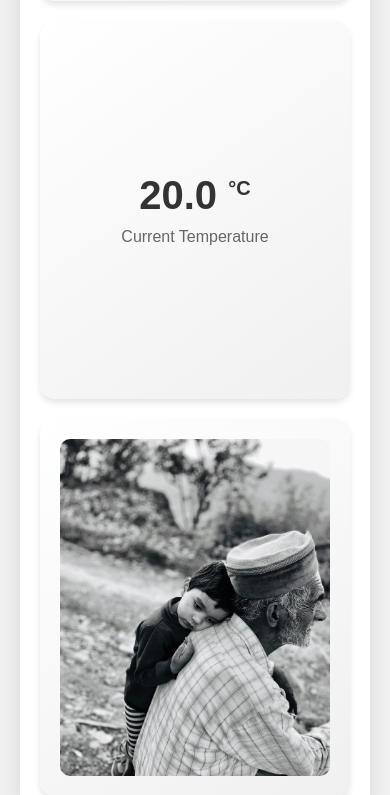
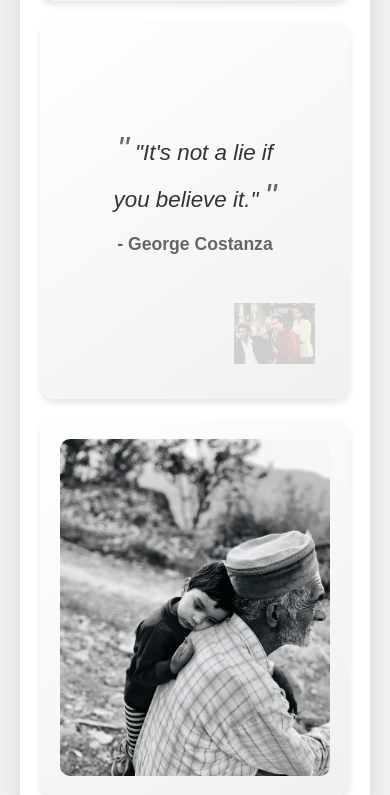
Before and after one commit to MehdiBayesian/FunWithPie, a Flask app: page / in a window 390 px wide. Shown: the part 814-1609 px from the top of the page. Run offline with Flask 3, Linux system fonts and the light colour scheme.

Commit message:
Added Seinfeld quadrant

```diff
--- a/live_quadrant/app.py
+++ b/live_quadrant/app.py
@@ -23,12 +23,42 @@ def get_weather():
     }
 
 
-
 def get_family_photo():
     image_folder = 'static/family_photos/'
     images = [f for f in os.listdir(image_folder) if f.endswith(('.png', '.jpg', '.jpeg'))]
     return random.choice(images) if images else 'default_photo.jpg'  # Fallback to default
 
+
+def get_seinfeld_quote():
+    # Fetch quotes from the Seinfeld API
+    local_quotes = [
+        {
+            "quote": "Yada yada yada",
+            "character": "Elaine"
+        },
+        {
+            "quote": "It's not a lie if you believe it.",
+            "character": "George Costanza"
+        },
+        {
+            "quote": "Yeah, and you're an anti-dentite.",
+            "character": "Cosmo Kramer"
+        },
+        {
+            "quote": "The sea was angry that day my friends.",
+            "character": "George Costanza"
+        },
+        {
+            "quote": "That's a shame.",
+            "character": "Jerry Seinfeld"
+        },
+        {
+            "quote": "Serenity now!",
+            "character": "Frank Costanza"
+        }
+    ]
+    selected = random.choice(local_quotes)
+    return selected
 
 
 @app.route('/')
@@ -38,8 +68,10 @@ def dashboard():
         'date': datetime.now().strftime('%Y-%m-%d'),
         'temperature': get_temperature(),
         'weather': get_weather(),
-        'family_photo': get_family_photo()
+        'family_photo': get_family_photo(),
+        'seinfeld': get_seinfeld_quote(),
     }
+    print(context)
     return render_template('dashboard.html', **context)
 
 @app.route('/update_photo')
@@ -47,5 +79,10 @@ def update_photo():
     return {'photo': get_family_photo()}
 
 
+@app.route('/update_seinfeld_quote')
+def update_seinfeld_quote():
+    return {"seinfeld": get_seinfeld_quote()}
+
+
 if __name__ == '__main__':
     app.run(debug=True)
--- a/live_quadrant/static/style.css
+++ b/live_quadrant/static/style.css
@@ -312,3 +312,95 @@ body {
     .weather-condition {
         color: #fff;
     }
+}
+
+/* Added for Seinfeld theme */
+/* Seinfeld quote quadrant styles */
+.seinfeld-quadrant {
+    background: linear-gradient(145deg, #ffffff, #f0f0f0);
+    position: relative;
+    overflow: hidden;
+}
+
+
+.quote-wrapper {
+    display: flex;
+    flex-direction: column;
+    justify-content: center;
+    align-items: center;
+    width: 100%;
+    height: 100%;
+    padding: 30px; /* Increased padding */
+    position: relative;
+}
+
+.quote-content {
+    text-align: center;
+    max-width: 85%; /* Slightly reduced to make room for logo */
+    z-index: 2;
+    margin-bottom: 40px; /* Added margin to prevent overlap with logo */
+}
+
+.quote-text {
+    font-size: 1.4em;
+    color: #333;
+    font-style: italic;
+    margin-bottom: 15px;
+    line-height: 1.4;
+    position: relative;
+}
+
+.quote-text::before,
+.quote-text::after {
+    content: '"';
+    font-size: 1.5em;
+    color: #666;
+}
+
+.quote-character {
+    font-size: 1.1em;
+    color: #666;
+    font-weight: bold;
+    margin-top: 10px;
+}
+
+
+/* Update these styles in your style.css file */
+.seinfeld-logo {
+    position: absolute;
+    bottom: 15px;
+    right: 15px;
+    opacity: 0.15; /* Slightly adjusted opacity */
+    z-index: 1;
+    width: 40%; /* Makes the logo take up more space */
+    display: flex;
+    justify-content: flex-end;
+}
+
+.logo-image {
+    width: 100%; /* Makes the image fill its container */
+    height: auto;
+    max-width: 200px; /* Prevents the logo from getting too large */
+    object-fit: contain;
+}
+
+/* Update the responsive design for the logo */
+@media (max-width: 1200px) {
+    .seinfeld-logo {
+        width: 35%;
+    }
+
+    .logo-image {
+        max-width: 180px;
+    }
+}
+
+@media (max-width: 768px) {
+    .seinfeld-logo {
+        width: 30%;
+    }
+
+    .logo-image {
+        max-width: 150px;
+    }
+}
--- a/live_quadrant/templates/dashboard.html
+++ b/live_quadrant/templates/dashboard.html
@@ -38,14 +38,23 @@
                 </div>
             </div>
 
-            <!-- Bottom Left - Temperature -->
-            <div class="quadrant temperature-quadrant">
-                <div class="temperature-wrapper">
-                    <div class="temperature-display">
-                        <span class="temperature-value">{{ temperature }}</span>
-                        <span class="temperature-unit">°C</span>
+            <!-- Bottom Left - Random Seinfeld Quote -->
+            <div class="quadrant seinfeld-quadrant">
+                <div class="quote-wrapper">
+                    <div class="quote-content">
+                        <div class="quote-text">
+                            "{{ seinfeld.quote }}"
+                        </div>
+                        <div class="quote-character">
+                            - {{ seinfeld.character }}
+                        </div>
                     </div>
-                    <div class="temperature-label">Current Temperature</div>
+                    <div class="seinfeld-logo">
+                        <img src="{{ url_for('static', filename='seinfeld_logo.jpg') }}"
+                            alt="Seinfeld"
+                            class="logo-image"
+                            onerror="this.style.display='none'">
+                    </div>
                 </div>
             </div>
 
@@ -141,9 +150,16 @@
                 })
                 .catch(error => console.error('Error loading photo:', error));
         }
-
-        // Refresh photo every 5 minutes
-        // setInterval(refreshPhoto, 300000);
+        // Seinfeld quote refresh function
+        function refreshSeinfedlQuote() {
+            fetch('/update_seinfeld_quote')
+                .then(response => response.json())
+                .then(data => {
+                    document.querySelector('.quote-text').textContent = `"${data.seinfeld.quote}"`;
+                    document.querySelector('.quote-character').textContent = `- ${data.seinfeld.character}`;
+                })
+                .catch(error => console.error('Error loading Seinfeld quote: Well. Thats a shame...', error));
+        }
 
 
         // Initialize everything when the document loads
@@ -159,6 +175,9 @@
             // Refresh photo every 5 seconds
             setInterval(refreshPhoto, 5000);
 
+            // Refresh Seinfeld quote every 5 seconds
+            setInterval(refreshSeinfedlQuote, 5000); // Refresh quote every 5 minutes
+
             // Handle image loading errors
             document.querySelectorAll('img').forEach(img => {
                 img.addEventListener('error', function() {
```
Also changed, not shown: live_quadrant/static/seinfeld_logo.jpg (added), 1 other file.
